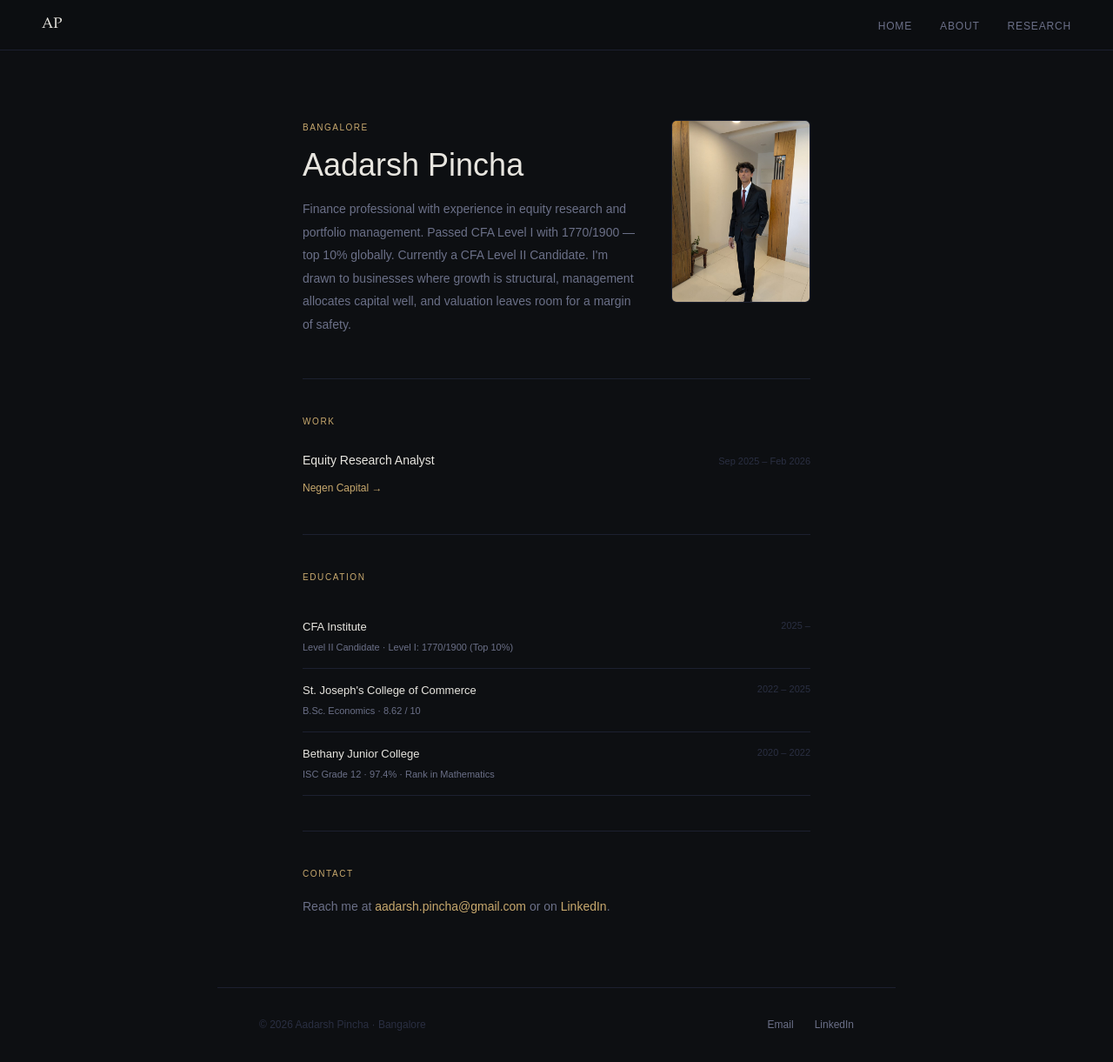
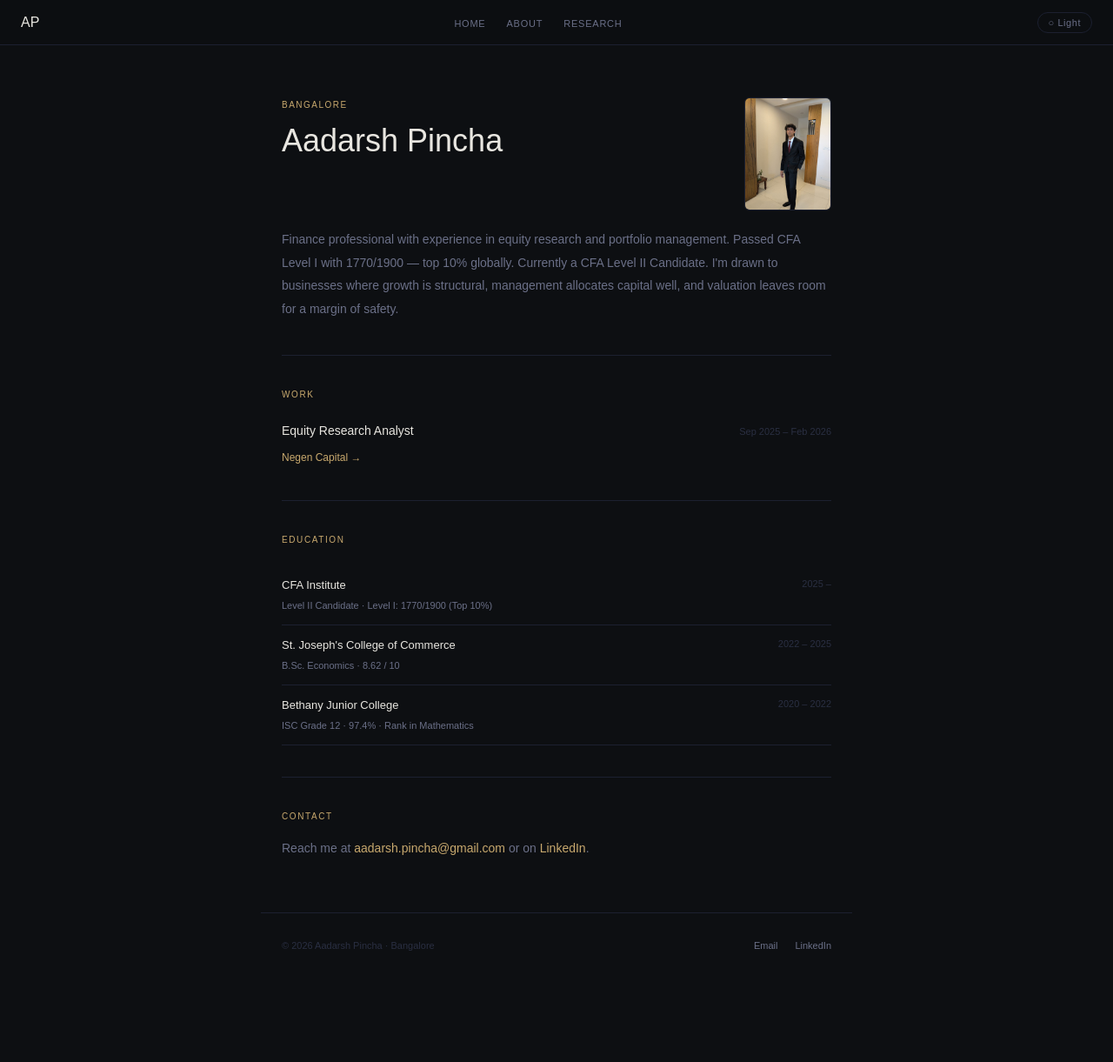
Before and after one commit to aadarshpincha/aadarsh-site, a Next.js app: page /about in a window 1280 px wide. Shown: the whole page at 87% size. After the commit the page ends 1125 px from the top, so only its background shows below. Built offline with nearby package versions, Linux system fonts and the light colour scheme.

Commit message:
final site

```diff
--- a/app/about/page.tsx
+++ b/app/about/page.tsx
@@ -1,25 +1,27 @@
 export default function About() {
     return (
-      <main style={{maxWidth:'680px',margin:'0 auto',padding:'80px 48px'}}>
+      <main style={{maxWidth:'680px',margin:'0 auto',padding:'60px 24px'}}>
 
         {/* Hero with photo */}
-        <div style={{display:'grid',gridTemplateColumns:'1fr 160px',gap:'40px',alignItems:'start',paddingBottom:'48px',borderBottom:'1px solid var(--border)'}}>
-          <div>
-            <p style={{fontSize:'10px',letterSpacing:'0.15em',textTransform:'uppercase',color:'var(--accent)',marginBottom:'14px'}}>Bangalore</p>
-            <h1 style={{fontSize:'36px',fontWeight:300,lineHeight:1.1,marginBottom:'18px',color:'var(--text)'}}>Aadarsh Pincha</h1>
-            <p style={{fontSize:'14px',color:'var(--muted)',lineHeight:1.9}}>
-              Finance professional with experience in equity research and portfolio management. Passed CFA Level I with 1770/1900 — top 10% globally. Currently a CFA Level II Candidate. I'm drawn to businesses where growth is structural, management allocates capital well, and valuation leaves room for a margin of safety.
-            </p>
+        <div style={{paddingBottom:'40px',borderBottom:'1px solid var(--border)'}}>
+          <div style={{display:'flex',justifyContent:'space-between',alignItems:'flex-start',gap:'24px',marginBottom:'20px'}}>
+            <div style={{flex:1}}>
+              <p style={{fontSize:'10px',letterSpacing:'0.15em',textTransform:'uppercase',color:'var(--accent)',marginBottom:'12px'}}>Bangalore</p>
+              <h1 style={{fontSize:'clamp(28px,6vw,36px)',fontWeight:300,lineHeight:1.1,marginBottom:'0',color:'var(--text)'}}>Aadarsh Pincha</h1>
+            </div>
+            <div style={{width:'100px',height:'130px',borderRadius:'6px',overflow:'hidden',border:'1px solid var(--border)',flexShrink:0}}>
+              <img src="/photo.jpg" alt="Aadarsh Pincha" style={{width:'100%',height:'100%',objectFit:'cover',objectPosition:'center top'}}/>
+            </div>
           </div>
-          <div style={{width:'160px',height:'210px',borderRadius:'6px',overflow:'hidden',border:'1px solid var(--border)',flexShrink:0}}>
-            <img src="/photo.jpg" alt="Aadarsh Pincha" style={{width:'100%',height:'100%',objectFit:'cover',objectPosition:'center top'}}/>
-          </div>
+          <p style={{fontSize:'14px',color:'var(--muted)',lineHeight:1.9}}>
+            Finance professional with experience in equity research and portfolio management. Passed CFA Level I with 1770/1900 — top 10% globally. Currently a CFA Level II Candidate. I'm drawn to businesses where growth is structural, management allocates capital well, and valuation leaves room for a margin of safety.
+          </p>
         </div>
 
         {/* Work */}
-        <div style={{padding:'40px 0',borderBottom:'1px solid var(--border)'}}>
-          <p style={{fontSize:'10px',letterSpacing:'0.16em',textTransform:'uppercase',color:'var(--accent)',marginBottom:'24px'}}>Work</p>
-          <div style={{display:'flex',justifyContent:'space-between',alignItems:'baseline'}}>
+        <div style={{padding:'36px 0',borderBottom:'1px solid var(--border)'}}>
+          <p style={{fontSize:'10px',letterSpacing:'0.16em',textTransform:'uppercase',color:'var(--accent)',marginBottom:'20px'}}>Work</p>
+          <div style={{display:'flex',justifyContent:'space-between',alignItems:'baseline',gap:'16px',flexWrap:'wrap'}}>
             <div>
               <div style={{fontSize:'14px',color:'var(--text)',marginBottom:'4px'}}>Equity Research Analyst</div>
               <a href="https://negencapital.com" target="_blank" style={{fontSize:'12px',color:'var(--accent)'}}>Negen Capital →</a>
@@ -29,25 +31,25 @@ export default function About() {
         </div>
 
         {/* Education */}
-        <div style={{padding:'40px 0',borderBottom:'1px solid var(--border)'}}>
-          <p style={{fontSize:'10px',letterSpacing:'0.16em',textTransform:'uppercase',color:'var(--accent)',marginBottom:'24px'}}>Education</p>
+        <div style={{padding:'36px 0',borderBottom:'1px solid var(--border)'}}>
+          <p style={{fontSize:'10px',letterSpacing:'0.16em',textTransform:'uppercase',color:'var(--accent)',marginBottom:'20px'}}>Education</p>
           {[
             ['CFA Institute','Level II Candidate · Level I: 1770/1900 (Top 10%)','2025 –'],
             ["St. Joseph's College of Commerce",'B.Sc. Economics · 8.62 / 10','2022 – 2025'],
             ['Bethany Junior College','ISC Grade 12 · 97.4% · Rank in Mathematics','2020 – 2022'],
           ].map(([name,detail,year])=>(
-            <div key={name} style={{display:'flex',justifyContent:'space-between',alignItems:'start',padding:'14px 0',borderBottom:'1px solid var(--border)'}}>
-              <div>
+            <div key={name} style={{display:'flex',justifyContent:'space-between',alignItems:'start',gap:'16px',padding:'12px 0',borderBottom:'1px solid var(--border)'}}>
+              <div style={{flex:1}}>
                 <div style={{fontSize:'13px',color:'var(--text)',marginBottom:'2px'}}>{name}</div>
                 <div style={{fontSize:'11px',color:'var(--muted)'}}>{detail}</div>
               </div>
-              <div style={{fontSize:'11px',color:'var(--dim)',flexShrink:0,marginLeft:'24px'}}>{year}</div>
+              <div style={{fontSize:'11px',color:'var(--dim)',flexShrink:0}}>{year}</div>
             </div>
           ))}
         </div>
 
         {/* Contact */}
-        <div style={{paddingTop:'40px'}}>
+        <div style={{paddingTop:'36px'}}>
           <p style={{fontSize:'10px',letterSpacing:'0.16em',textTransform:'uppercase',color:'var(--accent)',marginBottom:'16px'}}>Contact</p>
           <p style={{fontSize:'14px',color:'var(--muted)',lineHeight:1.8}}>
             Reach me at{' '}
--- /dev/null
+++ b/app/components/ThemeToggle.tsx
@@ -0,0 +1,19 @@
+'use client'
+import { useState, useEffect } from 'react'
+
+export default function ThemeToggle() {
+  const [dark, setDark] = useState(true)
+
+  useEffect(() => {
+    document.documentElement.setAttribute('data-theme', dark ? 'dark' : 'light')
+  }, [dark])
+
+  return (
+    <button
+      onClick={() => setDark(!dark)}
+      style={{background:'transparent',border:'1px solid var(--border)',borderRadius:'20px',padding:'5px 12px',cursor:'pointer',color:'var(--muted)',fontSize:'11px',letterSpacing:'0.05em',fontFamily:'Bahnschrift,sans-serif'}}
+    >
+      {dark ? '○ Light' : '● Dark'}
+    </button>
+  )
+}
--- a/app/globals.css
+++ b/app/globals.css
@@ -20,3 +20,23 @@ body {
 }
 
 a { text-decoration: none; color: inherit; }
+
+html {
+  scroll-behavior: smooth;
+}
+
+@media (max-width: 640px) {
+  body {
+    font-size: 14px;
+  }
+}
+
+[data-theme="light"] {
+  --bg: #f5f4f0;
+  --surface: #eeede8;
+  --border: #dddbd4;
+  --accent: #9a7a3a;
+  --text: #1a1a18;
+  --muted: #6b6960;
+  --dim: #b0ae a6;
+}
--- a/app/layout.tsx
+++ b/app/layout.tsx
@@ -1,5 +1,5 @@
 import './globals.css'
-
+import ThemeToggle from './components/ThemeToggle'
 export const metadata = {
   title: 'Aadarsh Pincha',
   description: 'Analyst focused on Indian equities.',
@@ -9,7 +9,6 @@ export default function RootLayout({ children }: { children: React.ReactNode })
   return (
     <html lang="en">
       <body>
-        {/* Floating dots canvas */}
         <canvas id="dots" style={{position:'fixed',top:0,left:0,width:'100%',height:'100%',zIndex:0,pointerEvents:'none'}}/>
         <script dangerouslySetInnerHTML={{__html:`
           (function(){
@@ -47,22 +46,22 @@ export default function RootLayout({ children }: { children: React.ReactNode })
           })();
         `}}/>
 
-        {/* Nav */}
         <div style={{position:'relative',zIndex:1}}>
-          <nav style={{position:'sticky',top:0,zIndex:100,background:'rgba(13,15,18,0.85)',backdropFilter:'blur(10px)',borderBottom:'1px solid var(--border)',padding:'0 48px',display:'flex',alignItems:'center',justifyContent:'space-between',height:'58px'}}>
-            <a href="/" style={{fontFamily:'"Palatino Linotype",Palatino,serif',fontSize:'17px',color:'var(--text)'}}>AP</a>
-            <ul style={{listStyle:'none',display:'flex',gap:'32px'}}>
-            {[['Home','/'],['About','/about'],['Research','/research']].map(([label,href])=>(
-                <li key={href}><a href={href} style={{color:'var(--muted)',fontSize:'12px',letterSpacing:'0.07em',textTransform:'uppercase'}}>{label}</a></li>
+          <nav style={{position:'sticky',top:0,zIndex:100,background:'rgba(13,15,18,0.9)',backdropFilter:'blur(10px)',borderBottom:'1px solid var(--border)',padding:'0 24px',display:'flex',alignItems:'center',justifyContent:'space-between',height:'52px'}}>
+            <a href="/" style={{fontSize:'16px',color:'var(--text)',fontFamily:'Bahnschrift,sans-serif'}}>AP</a>
+            <ul style={{listStyle:'none',display:'flex',gap:'24px'}}>
+              {[['Home','/'],['About','/about'],['Research','/research']].map(([label,href])=>(
+                <li key={href}><a href={href} style={{color:'var(--muted)',fontSize:'11px',letterSpacing:'0.07em',textTransform:'uppercase',fontFamily:'Bahnschrift,sans-serif'}}>{label}</a></li>
               ))}
             </ul>
+            <ThemeToggle />
           </nav>
           {children}
-          <footer style={{borderTop:'1px solid var(--border)',padding:'32px 48px',maxWidth:'780px',margin:'0 auto',display:'flex',justifyContent:'space-between',alignItems:'center'}}>
-            <p style={{fontSize:'12px',color:'var(--dim)'}}>© 2026 Aadarsh Pincha · Bangalore</p>
-            <div style={{display:'flex',gap:'24px'}}>
-              <a href="mailto:aadarsh.pincha@gmail.com" style={{fontSize:'12px',color:'var(--muted)'}}>Email</a>
-              <a href="https://www.linkedin.com/in/aadarsh-pincha/" target="_blank" style={{fontSize:'12px',color:'var(--muted)'}}>LinkedIn</a>
+          <footer style={{borderTop:'1px solid var(--border)',padding:'28px 24px',maxWidth:'680px',margin:'0 auto',display:'flex',justifyContent:'space-between',alignItems:'center',flexWrap:'wrap',gap:'12px'}}>
+            <p style={{fontSize:'11px',color:'var(--dim)',fontFamily:'Bahnschrift,sans-serif'}}>© 2026 Aadarsh Pincha · Bangalore</p>
+            <div style={{display:'flex',gap:'20px'}}>
+              <a href="mailto:aadarsh.pincha@gmail.com" style={{fontSize:'11px',color:'var(--muted)',fontFamily:'Bahnschrift,sans-serif'}}>Email</a>
+              <a href="https://www.linkedin.com/in/aadarsh-pincha/" target="_blank" style={{fontSize:'11px',color:'var(--muted)',fontFamily:'Bahnschrift,sans-serif'}}>LinkedIn</a>
             </div>
           </footer>
         </div>
```
